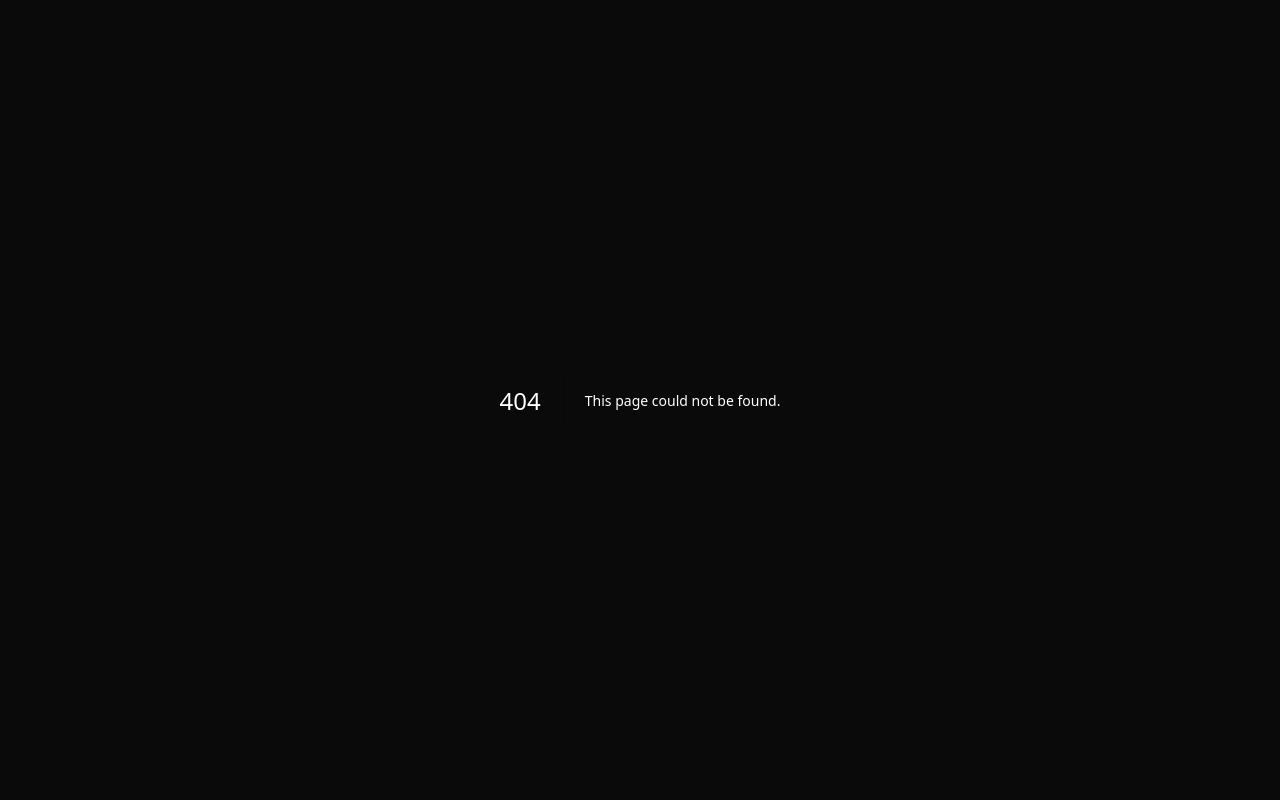
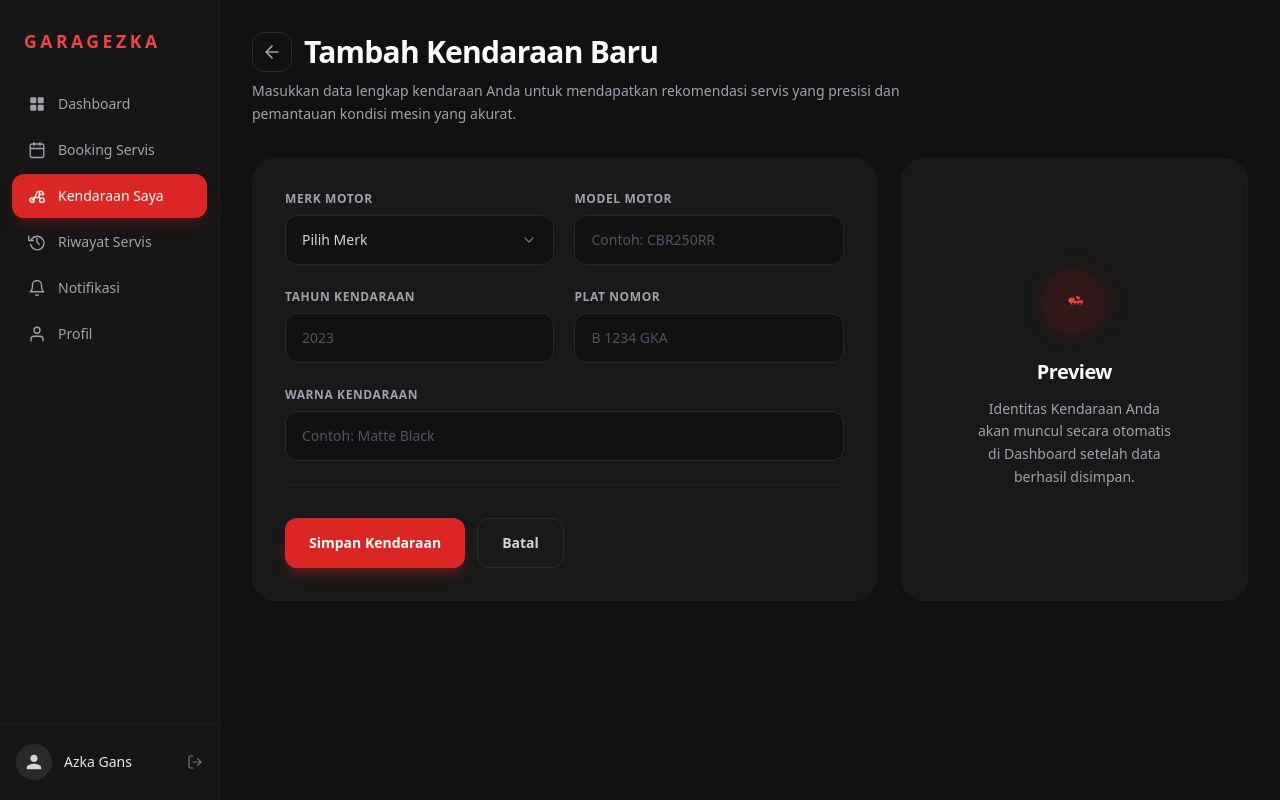
Before and after one commit to enxie2/project-garagezka-fullstack, a Next.js app in the folder frontend/: page /kendaraan/tambah in a window 1280 px wide. Before the commit this address had no page. Built offline with nearby package versions, Linux system fonts and the light colour scheme.

Commit message:
feat: add vehicle management pages with add form and list view components

```diff
--- a/frontend/app/kendaraan/page.tsx
+++ b/frontend/app/kendaraan/page.tsx
@@ -1,3 +1,4 @@
+import Link from 'next/link'
 import Sidebar from '@/components/Sidebar'
 import {
   MotorcycleIcon,
@@ -89,7 +90,10 @@ export default function KendaraanPage() {
             ))}
 
             {/* Card 3 (Tambah Kendaraan Baru) */}
-            <div className="flex min-h-[220px] cursor-pointer flex-col items-center justify-center rounded-3xl border border-dashed border-[#262626] bg-[#111111]/30 p-6 text-center transition hover:border-red-500/40 hover:bg-[#fa1818]/5">
+            <Link
+              href="/kendaraan/tambah"
+              className="flex min-h-[220px] cursor-pointer flex-col items-center justify-center rounded-3xl border border-dashed border-[#262626] bg-[#111111]/30 p-6 text-center transition hover:border-red-500/40 hover:bg-[#fa1818]/5"
+            >
               <div className="flex h-11 w-11 items-center justify-center rounded-full bg-[#222222] text-gray-400">
                 <PlusIcon />
               </div>
@@ -99,7 +103,7 @@ export default function KendaraanPage() {
               <p className="mt-1.5 text-xs text-gray-500">
                 Daftarkan motor lainnya
               </p>
-            </div>
+            </Link>
 
           </div>
 
--- /dev/null
+++ b/frontend/app/kendaraan/tambah/page.tsx
@@ -0,0 +1,195 @@
+'use client'
+
+import { useState } from 'react'
+import Link from 'next/link'
+import Sidebar from '@/components/Sidebar'
+import {
+  ArrowLeftIcon,
+  MotorcycleIcon,
+  ChevronDownIcon,
+} from '@/components/icons'
+
+export default function TambahKendaraanPage() {
+  const [merk, setMerk] = useState('')
+  const [model, setModel] = useState('')
+  const [tahun, setTahun] = useState('')
+  const [plat, setPlat] = useState('')
+  const [warna, setWarna] = useState('')
+  const [isOpenMerk, setIsOpenMerk] = useState(false)
+
+  const daftarMerk = ['Honda', 'Yamaha', 'Suzuki', 'Kawasaki', 'Vespa', 'Ducati']
+
+  return (
+    <div className="flex min-h-screen bg-[#111111] font-sans text-white">
+      {/* ── Sidebar ── */}
+      <Sidebar activePage="kendaraan" />
+
+      {/* ── Main Content ── */}
+      <main className="flex flex-1 flex-col overflow-y-auto">
+        <div className="px-8 py-8">
+
+          {/* Header & Back Button */}
+          <div className="mb-2 flex items-center gap-3">
+            <Link
+              href="/kendaraan"
+              className="flex h-10 w-10 items-center justify-center rounded-xl border border-[#2c2c2c] bg-transparent text-gray-400 transition hover:border-[#444444] hover:text-white"
+            >
+              <ArrowLeftIcon />
+            </Link>
+            <h1 className="text-3xl font-extrabold tracking-tight text-white">
+              Tambah Kendaraan Baru
+            </h1>
+          </div>
+
+          <p className="mb-8 mt-2 text-sm text-gray-400 max-w-2xl leading-relaxed">
+            Masukkan data lengkap kendaraan Anda untuk mendapatkan rekomendasi servis yang presisi dan pemantauan kondisi mesin yang akurat.
+          </p>
+
+          {/* Form & Preview Container */}
+          <div className="grid grid-cols-1 gap-6 lg:grid-cols-[1.8fr_1fr]">
+
+            {/* Form Card (Kiri) */}
+            <div className="rounded-3xl border border-[#1e1e1e] bg-[#191919] p-8 shadow-sm">
+              <form onSubmit={(e) => e.preventDefault()} className="space-y-6">
+
+                <div className="grid grid-cols-1 gap-5 md:grid-cols-2">
+
+                  {/* Merk Motor (Dropdown) */}
+                  <div className="relative">
+                    <label className="block text-xs font-semibold text-gray-400 uppercase tracking-wider mb-2">
+                      Merk Motor
+                    </label>
+                    <button
+                      type="button"
+                      onClick={() => setIsOpenMerk(!isOpenMerk)}
+                      className="flex w-full items-center justify-between rounded-xl border border-[#2a2a2a] bg-[#111111] px-4 py-3.5 text-sm text-gray-300 transition hover:border-[#3a3a3a] outline-none"
+                    >
+                      <span>{merk || 'Pilih Merk'}</span>
+                      <span className="text-gray-500">
+                        <ChevronDownIcon />
+                      </span>
+                    </button>
+
+                    {isOpenMerk && (
+                      <div className="absolute left-0 right-0 z-10 mt-1 rounded-xl border border-[#2a2a2a] bg-[#111111] p-1.5 shadow-xl">
+                        {daftarMerk.map((item) => (
+                          <button
+                            key={item}
+                            type="button"
+                            onClick={() => {
+                              setMerk(item)
+                              setIsOpenMerk(false)
+                            }}
+                            className="w-full rounded-lg px-4 py-2.5 text-left text-sm text-gray-300 hover:bg-[#fa1818]/10 hover:text-red-400"
+                          >
+                            {item}
+                          </button>
+                        ))}
+                      </div>
+                    )}
+                  </div>
+
+                  {/* Model Motor */}
+                  <div>
+                    <label className="block text-xs font-semibold text-gray-400 uppercase tracking-wider mb-2">
+                      Model Motor
+                    </label>
+                    <input
+                      type="text"
+                      value={model}
+                      onChange={(e) => setModel(e.target.value)}
+                      placeholder="Contoh: CBR250RR"
+                      className="w-full rounded-xl border border-[#2a2a2a] bg-[#111111] px-4 py-3.5 text-sm text-gray-300 placeholder-gray-600 outline-none transition focus:border-red-500/50"
+                    />
+                  </div>
+
+                </div>
+
+                <div className="grid grid-cols-1 gap-5 md:grid-cols-2">
+
+                  {/* Tahun Kendaraan */}
+                  <div>
+                    <label className="block text-xs font-semibold text-gray-400 uppercase tracking-wider mb-2">
+                      Tahun Kendaraan
+                    </label>
+                    <input
+                      type="text"
+                      value={tahun}
+                      onChange={(e) => setTahun(e.target.value)}
+                      placeholder="2023"
+                      className="w-full rounded-xl border border-[#2a2a2a] bg-[#111111] px-4 py-3.5 text-sm text-gray-300 placeholder-gray-600 outline-none transition focus:border-red-500/50"
+                    />
+                  </div>
+
+                  {/* Plat Nomor */}
+                  <div>
+                    <label className="block text-xs font-semibold text-gray-400 uppercase tracking-wider mb-2">
+                      Plat Nomor
+                    </label>
+                    <input
+                      type="text"
+                      value={plat}
+                      onChange={(e) => setPlat(e.target.value)}
+                      placeholder="B 1234 GKA"
+                      className="w-full rounded-xl border border-[#2a2a2a] bg-[#111111] px-4 py-3.5 text-sm text-gray-300 placeholder-gray-600 outline-none transition focus:border-red-500/50"
+                    />
+                  </div>
+
+                </div>
+
+                {/* Warna Kendaraan */}
+                <div>
+                  <label className="block text-xs font-semibold text-gray-400 uppercase tracking-wider mb-2">
+                    Warna Kendaraan
+                  </label>
+                  <input
+                    type="text"
+                    value={warna}
+                    onChange={(e) => setWarna(e.target.value)}
+                    placeholder="Contoh: Matte Black"
+                    className="w-full rounded-xl border border-[#2a2a2a] bg-[#111111] px-4 py-3.5 text-sm text-gray-300 placeholder-gray-600 outline-none transition focus:border-red-500/50"
+                  />
+                </div>
+
+                {/* Divider Line */}
+                <div className="border-t border-[#222222] my-4" />
+
+                {/* Form Buttons */}
+                <div className="flex gap-3 pt-2">
+                  <button
+                    type="submit"
+                    className="rounded-xl bg-red-600 px-6 py-3.5 text-sm font-bold text-white shadow-lg shadow-red-600/30 transition hover:bg-red-700 active:scale-[0.98]"
+                  >
+                    Simpan Kendaraan
+                  </button>
+                  <Link
+                    href="/kendaraan"
+                    className="flex items-center justify-center rounded-xl border border-[#2c2c2c] bg-transparent px-6 py-3.5 text-sm font-bold text-gray-300 transition hover:border-[#444444] hover:text-white"
+                  >
+                    Batal
+                  </Link>
+                </div>
+
+              </form>
+            </div>
+
+            {/* Preview Card (Kanan) */}
+            <div className="flex flex-col items-center justify-center rounded-3xl border border-[#1e1e1e] bg-[#191919] p-8 text-center shadow-sm">
+              <div className="flex h-16 w-16 items-center justify-center rounded-full bg-[#fa1818]/10 text-red-500 shadow-[0_0_20px_rgba(250,24,24,0.15)]">
+                <MotorcycleIcon />
+              </div>
+              <h2 className="mt-6 text-xl font-bold tracking-tight text-white">
+                Preview
+              </h2>
+              <p className="mt-3 text-sm text-gray-400 max-w-[200px] leading-relaxed">
+                Identitas Kendaraan Anda akan muncul secara otomatis di Dashboard setelah data berhasil disimpan.
+              </p>
+            </div>
+
+          </div>
+
+        </div>
+      </main>
+    </div>
+  )
+}
--- a/frontend/components/icons.tsx
+++ b/frontend/components/icons.tsx
@@ -214,3 +214,10 @@ export const PlusIcon = () => (
     <line x1="5" y1="12" x2="19" y2="12" />
   </svg>
 )
+
+export const ArrowLeftIcon = () => (
+  <svg width="20" height="20" viewBox="0 0 24 24" fill="none" stroke="currentColor" strokeWidth="2" strokeLinecap="round" strokeLinejoin="round">
+    <line x1="19" y1="12" x2="5" y2="12" />
+    <polyline points="12,19 5,12 12,5" />
+  </svg>
+)
```
